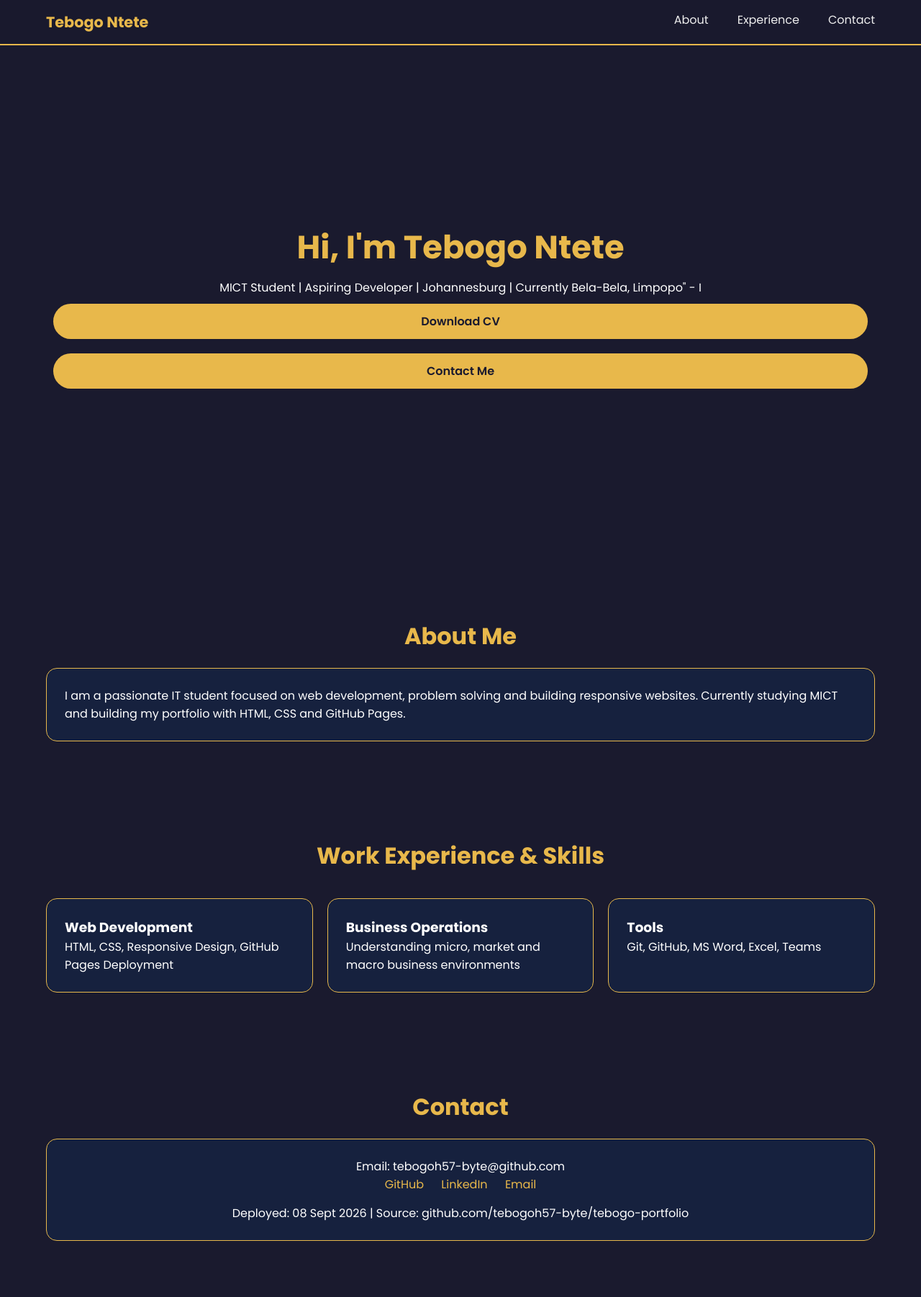
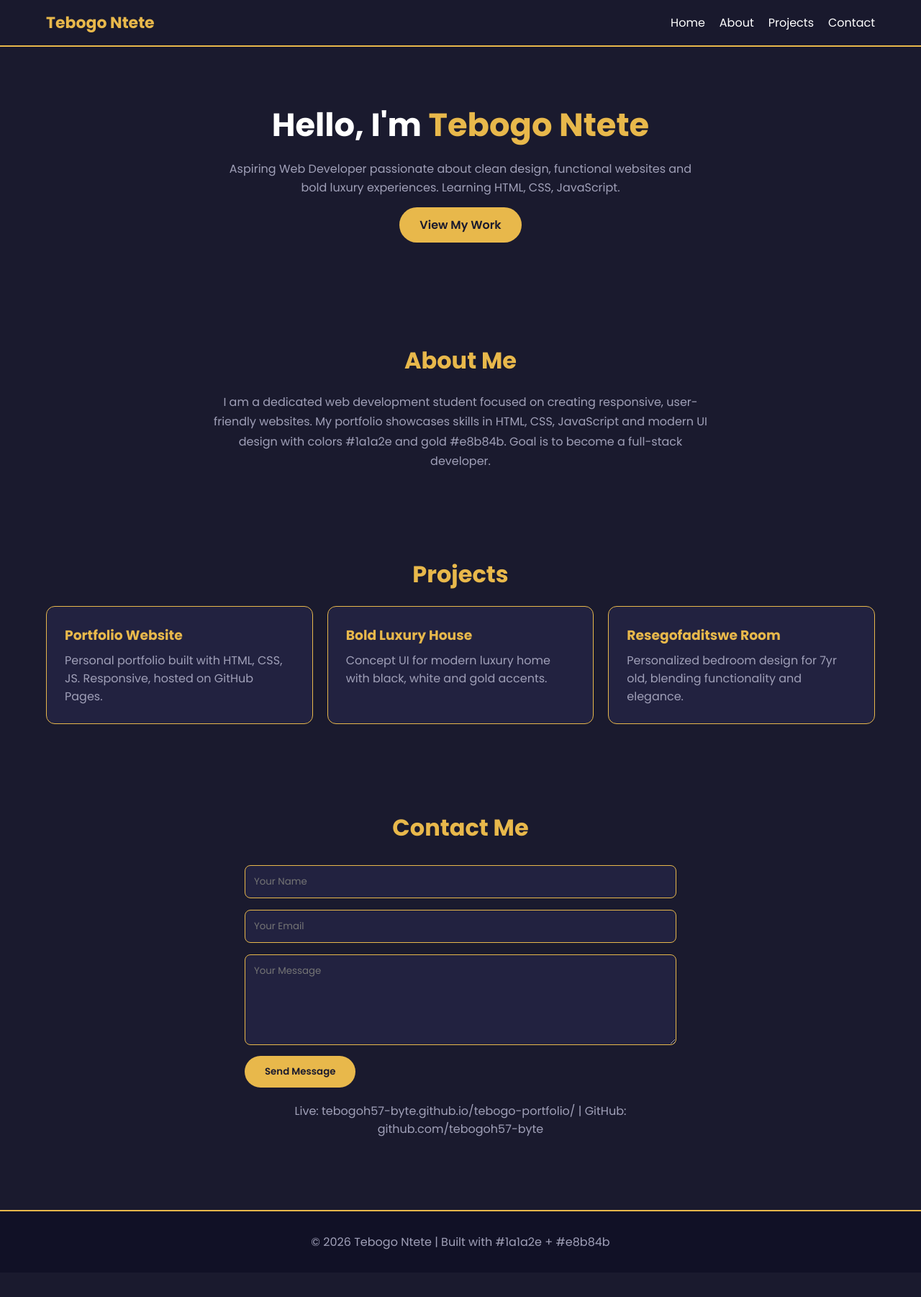
Before and after one commit to tebogoh57-byte/tebogo-portfolio, a plain HTML site: page index.html in a window 1280 px wide. Shown: the top 1802 px of the page at 72% size. After the commit the page ends 1768 px from the top, so only its background shows below. Drawn offline with Linux system fonts and the light colour scheme.

Commit message:
Update index.html

```diff
--- a/index.html
+++ b/index.html
@@ -1,4 +1,4 @@
-<link rel="stylesheet" href="style.css">
+<!DOCTYPE html>
 <html lang="en">
 <head>
 <meta charset="UTF-8">
@@ -6,54 +6,77 @@
 <title>Tebogo Ntete | Portfolio</title>
 <link href="https://fonts.googleapis.com/css2?family=Poppins:wght@400;600;700&display=swap" rel="stylesheet">
 <style>
-:root{--bg:#1a1a2e;--gold:#e8b84b;--text:#eeeeee;--card:#16213e}
+:root{--bg:#1a1a2e;--gold:#e8b84b;--text:#ffffff;--card:#222240;--gray:#a0a0b8}
 *{margin:0;padding:0;box-sizing:border-box;font-family:'Poppins',sans-serif}
-<script src="script.js"></script> body{background:var(--bg);color:var(--text);line-height:1.6}
-nav{position:fixed;top:0;width:100%;background:rgba(26,26,46,0.95);padding:15px 5%;display:flex;justify-content:space-between;z-index:1000}
-.logo{color:var(--gold);font-weight:700;font-size:1.3rem}
+body{background:var(--bg);color:var(--text)}
+nav{position:fixed;top:0;width:100%;background:rgba(26,26,46,0.95);padding:15px 5%;display:flex;justify-content:space-between;align-items:center;z-index:1000;border-bottom:2px solid var(--gold)}
+.logo{color:var(--gold);font-weight:700;font-size:22px}
 .nav-links{display:flex;gap:20px;list-style:none}
 .nav-links a{color:var(--text);text-decoration:none}
 .nav-links a:hover{color:var(--gold)}
 .hero{padding:140px 5% 80px;text-align:center}
 .hero h1{font-size:2.8rem;margin-bottom:10px}
 .hero h1 span{color:var(--gold)}
-.btn{background:var(--gold);color:var(--bg);padding:12px 25px;border:none;border-radius:25px;text-decoration:none;font-weight:600;display:inline-block;margin:10px}
+.hero p{color:var(--gray);max-width:650px;margin:15px auto;line-height:1.6}
+.btn{background:var(--gold);color:var(--bg);padding:12px 28px;border:none;border-radius:30px;font-weight:600;cursor:pointer;text-decoration:none;display:inline-block}
+.btn:hover{transform:scale(1.05)}
 section{padding:60px 5%}
-.card{background:var(--card);padding:25px;border-radius:15px;margin:15px 0}
-h2{color:var(--gold);margin-bottom:20px;text-align:center}
-.grid{display:grid;grid-template-columns:repeat(auto-fit,minmax(250px,1fr));gap:20px}
-.contact-links a{color:var(--gold);margin:0 10px;text-decoration:none}
-footer{text-align:center;padding:20px;background:var(--card);margin-top:40px}
+h2{color:var(--gold);margin-bottom:20px;text-align:center;font-size:32px}
+.grid{display:grid;grid-template-columns:repeat(auto-fit,minmax(250px,1fr));gap:20px;margin-top:20px}
+.card{background:var(--card);padding:25px;border-radius:12px;border:1px solid var(--gold)}
+.card h3{color:var(--gold);margin-bottom:8px}
+.card p{color:var(--gray)}
+footer{background:#111126;text-align:center;padding:30px;color:var(--gray);border-top:2px solid var(--gold);margin-top:40px}
+input,textarea{width:100%;padding:12px;margin:8px 0;border-radius:8px;border:1px solid var(--gold);background:var(--card);color:white}
 </style>
 </head>
 <body>
-<nav><div class="logo">Tebogo Ntete</div><ul class="nav-links"><li><a href="#about">About</a></li><li><a href="#experience">Experience</a></li><li><a href="#contact">Contact</a></li></ul></nav>
 
-<div class="hero">
-<h1>Hi, I'm <span>Tebogo Ntete</span></h1>
-<p>MICT Student | Aspiring Developer | Johannesburg | Currently Bela-Bela, Limpopo" - I </p>
-<a href="#" class="btn" onclick="alert('Add your CV PDF to repo as CV.pdf')">Download CV</a>
-<a href="#contact" class="btn">Contact Me</a>
+<nav>
+<div class="logo">Tebogo Ntete</div>
+<ul class="nav-links">
+<li><a href="#home">Home</a></li>
+<li><a href="#about">About</a></li>
+<li><a href="#projects">Projects</a></li>
+<li><a href="#contact">Contact</a></li>
+</ul>
+</nav>
+
+<section id="home" class="hero">
+<h1>Hello, I'm <span>Tebogo Ntete</span></h1>
+<p>Aspiring Web Developer passionate about clean design, functional websites and bold luxury experiences. Learning HTML, CSS, JavaScript.</p>
+<a href="#projects" class="btn">View My Work</a>
+</section>
+
+<section id="about">
+<h2>About Me</h2>
+<p style="color:var(--gray);max-width:700px;margin:auto;text-align:center;line-height:1.7">I am a dedicated web development student focused on creating responsive, user-friendly websites. My portfolio showcases skills in HTML, CSS, JavaScript and modern UI design with colors #1a1a2e and gold #e8b84b. Goal is to become a full-stack developer.</p>
+</section>
+
+<section id="projects">
+<h2>Projects</h2>
+<div class="grid">
+<div class="card"><h3>Portfolio Website</h3><p>Personal portfolio built with HTML, CSS, JS. Responsive, hosted on GitHub Pages.</p></div>
+<div class="card"><h3>Bold Luxury House</h3><p>Concept UI for modern luxury home with black, white and gold accents.</p></div>
+<div class="card"><h3>Resegofaditswe Room</h3><p>Personalized bedroom design for 7yr old, blending functionality and elegance.</p></div>
 </div>
+</section>
 
-<section id="about"><h2>About Me</h2><div class="card"><p>I am a passionate IT student focused on web development, problem solving and building responsive websites. Currently studying MICT and building my portfolio with HTML, CSS and GitHub Pages.</p></div></section>
+<section id="contact">
+<h2>Contact Me</h2>
+<div style="max-width:600px;margin:auto">
+<input type="text" placeholder="Your Name">
+<input type="email" placeholder="Your Email">
+<textarea rows="5" placeholder="Your Message"></textarea>
+<button class="btn">Send Message</button>
+<p style="margin-top:20px;color:var(--gray);text-align:center">Live: tebogoh57-byte.github.io/tebogo-portfolio/ | GitHub: github.com/tebogoh57-byte</p>
+</div>
+</section>
 
-<section id="experience"><h2>Work Experience & Skills</h2><div class="grid">
-<div class="card"><h3>Web Development</h3><p>HTML, CSS, Responsive Design, GitHub Pages Deployment</p></div>
-<div class="card"><h3>Business Operations</h3><p>Understanding micro, market and macro business environments</p></div>
-<div class="card"><h3>Tools</h3><p>Git, GitHub, MS Word, Excel, Teams</p></div>
-</div></section>
+<footer>
+<p>© 2026 Tebogo Ntete | Built with #1a1a2e + #e8b84b</p>
+</footer>
 
-<section id="contact"><h2>Contact</h2><div class="card" style="text-align:center">
-<p>Email: tebogoh57-byte@github.com</p>
-<div class="contact-links">
-<a href="https://github.com/tebogoh57-byte" target="_blank">GitHub</a>
-<a href="https://linkedin.com" target="_blank">LinkedIn</a>
-<a href="mailto:tebogoh57-byte@github.com">Email</a>
-</div>
-<p style="margin-top:15px">Deployed: 08 Sept 2026 | Source: github.com/tebogoh57-byte/tebogo-portfolio</p>
-</div></section>
-
-<footer><p>&copy; 2026 Tebogo Ntete | Portfolio</p></footer>
+<script src="script.js"></script>
 </body>
 </html>
```
